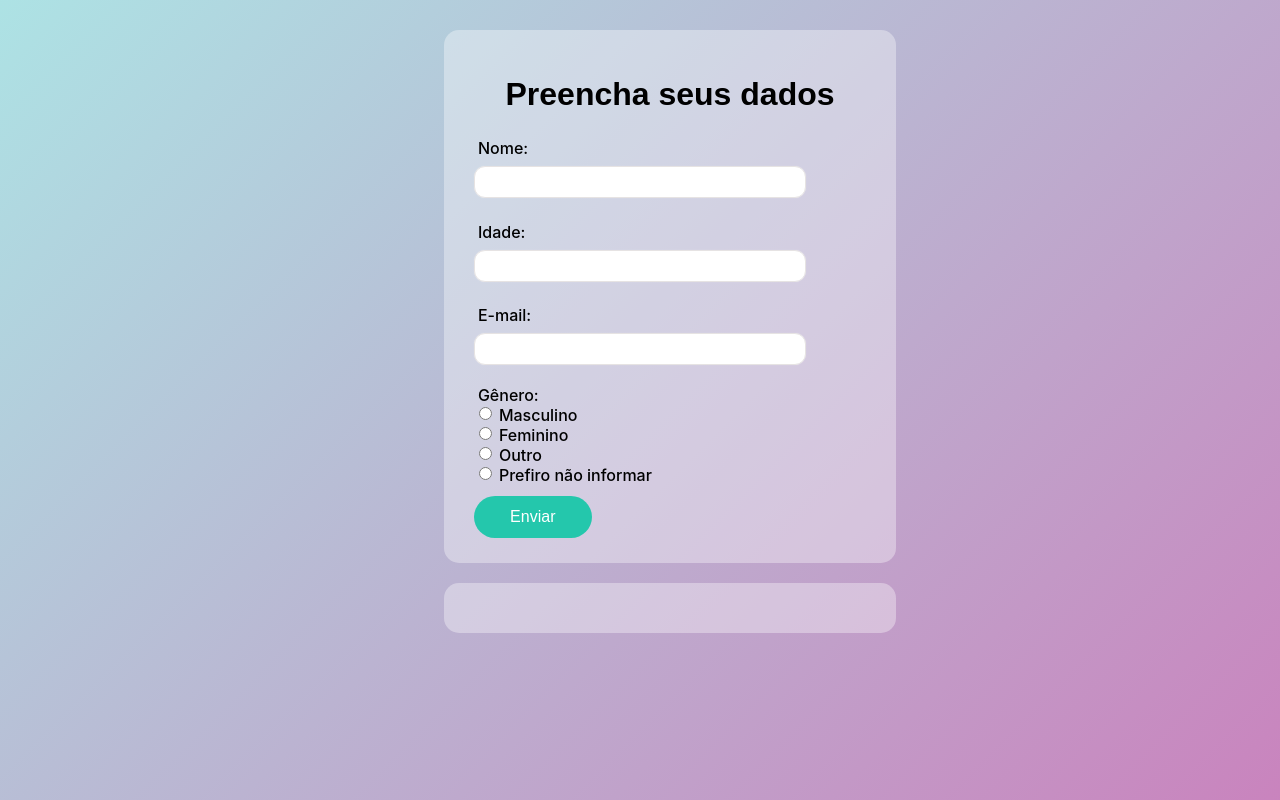
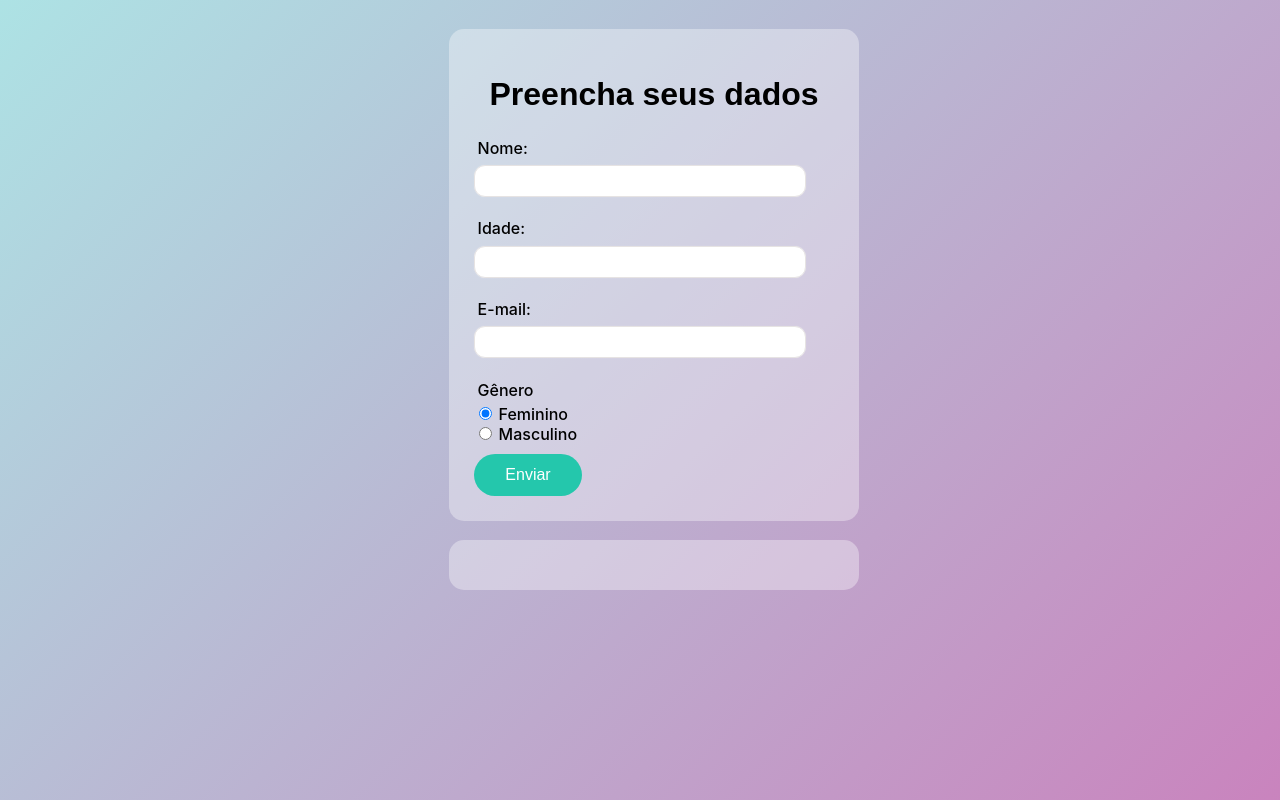
Before and after one commit to casscannelle/formularioreact, a React (Create React App) app: page / in a window 1280 px wide. Built offline with nearby package versions, Linux system fonts and the light colour scheme.

Commit message:
ajuste na questão com radio button

```diff
--- a/src/App.css
+++ b/src/App.css
@@ -7,8 +7,6 @@ body {
   justify-content: space-evenly;
   flex-wrap: wrap;
   padding: 10px;
-
-
 }
 
 .form_h1, h2 {
@@ -25,11 +23,11 @@ h3 {
 
 .container-form,
 .container-answer {
-  max-width: 400px;
+  max-width: 360px;
   width: 100%;
   background: #ffffff5b;
   border-radius: 15px;
-  padding: 25px 30px;
+  padding: 25px 25px;
   margin-top: 5%;
 }
 
@@ -40,6 +38,7 @@ form {
   justify-content: space-around;
   width: 100%;
 }
+
 label {
   font-weight: 500;
   padding: 1%;
@@ -47,7 +46,7 @@ label {
 
 .form_input {
   padding: 5px;
-  margin: 1% 1% 5% 0;
+  margin: 1% 0 5% 0;
   width: 20rem;
   font-size: 14px;
   line-height: 20px;
--- a/src/components/Radio/radio.css
+++ /dev/null
@@ -1,60 +0,0 @@
-[type="radio"]:checked,
-[type="radio"]:not(:checked) {
-    position: absolute;
-    left: -9999px;
-}
-
-[type="radio"]:checked + label,
-[type="radio"]:not(:checked) + label {
-    position: relative;
-    padding-left: 28px;
-    cursor: pointer;
-    line-height: 22px;
-    display: inline-block;
-    color: #000000;
-    font-weight: 400;
-}
-
-[type="radio"]:checked + label:before,
-[type="radio"]:not(:checked) + label:before {
-    content: '';
-    position: absolute;
-    left: 0;
-    top: 4px;
-    width: 18px;
-    height: 18px;
-    border: 1px solid #ddd;
-    border-radius: 100%;
-    background: #fff;
-}
-
-[type="radio"]:checked + label:after,
-[type="radio"]:not(:checked) + label:after {
-    content: '';
-    width: 12px;
-    height: 12px;
-    background: #7d90f8;
-    position: absolute;
-    top: 4px;
-    left: 4px;
-    border-radius: 100%;
-    -webkit-transition: all 0.2s ease;
-    transition: all 0.2s ease;
-}
-
-[type="radio"]:not(:checked) + label:after {
-    opacity: 0;
-    -webkit-transform: scale(0);
-    transform: scale(0);
-}
-
-[type="radio"]:checked + label:after {
-    opacity: 1;
-    -webkit-transform: scale(1);
-    transform: scale(1);
-}
-
-[type="radio"]:checked + label,
-[type="radio"]:not(:checked) + label {
-    font-weight: 300;
-}
--- a/src/components/Radio/radio.js
+++ /dev/null
@@ -1,34 +0,0 @@
-import React from 'react';
-
-const GenderFormItem = ({ selectedOption, onOptionChange }) => {
-  const genderOptions = [
-    { label: 'Masculino', value: 'Masculino' },
-    { label: 'Feminino', value: 'Feminino' },
-    { label: 'Outro', value: 'Outro' },
-    { label: 'Prefiro não informar', value: 'Não Informado' },
-  ];
-
-
-
-  return (
-    <div>
-      <label>Gênero:</label>
-      <div>
-        {genderOptions.map((option) => (
-          <div key={option.value}>
-            <input
-              type='radio'
-              id={option.value}
-              value={option.value}
-              checked={selectedOption === option.value}
-              onChange={() => onOptionChange(option.value)}
-            />
-            <label htmlFor={option.value}>{option.label}</label>
-          </div>
-        ))}
-      </div>
-    </div>
-  );
-};
-
-export default GenderFormItem;
--- a/src/components/form/form.js
+++ b/src/components/form/form.js
@@ -1,14 +1,13 @@
 import { useState } from 'react';
-import GenderFormItem from '../Radio/radio';
 
 function Form() {
-  const [inputValue, setInputValue] = useState({ nome: '', email: '', idade: ''});
-  const [gender, setGender] = useState('');
+  const [inputValue, setInputValue] = useState({ nome: '', email: '', idade: '', gender: 'Feminino'});
   const [showAnswers, setshowAnswers] = useState(false);
 
   const handleChange = (event) => {
     const { name, value } = event.target;
     setInputValue((prevInputValue) => ({ ...prevInputValue, [name]: value }));
+    setshowAnswers(false);
   };
 
   const handleSubmit = (event) => {
@@ -21,23 +20,26 @@ function Form() {
     setshowAnswers(false);
   }
 
-  const handleGenderChange = (selectedGender) => {
-    setGender(selectedGender);
-  };
-
-
   return (
     <>
     <div className='container-form'>
       <form>
         <h1 className='form_h1'>Preencha seus dados</h1>
         <label>Nome:</label>
-        <input className='form_input' type="text" name="nome" value={inputValue.nome} onChange={handleChange} minlength="3" required={true} />
+        <input className='form_input' type="text" name="nome" value={inputValue.nome} onChange={handleChange} minlength="3" />
         <label>Idade:</label>
-        <input className='form_input' type="number" name="idade" value={inputValue.idade} onChange={handleChange} min="0" required={true} />
+        <input className='form_input' type="number" name="idade" value={inputValue.idade} onChange={handleChange} min="0" />
         <label>E-mail:</label>
-        <input className='form_input' type="email" name="email" value={inputValue.email} onChange={handleChange} required={true} />
-        <GenderFormItem selectedOption={gender} onOptionChange={handleGenderChange} />
+        <input className='form_input' type="email" name="email" value={inputValue.email} onChange={handleChange} />
+        <label>Gênero</label>
+        <div>
+          <input type='radio' name="gender" value="Feminino" id="feminino" checked={inputValue.gender === "Feminino"} onChange={handleChange} />
+          <label htmlFor="feminino">Feminino</label>
+        </div>
+        <div>
+          <input type='radio' name="gender" value="Masculino" id="masculino" checked={inputValue.gender === "Masculino"} onChange={handleChange} />
+          <label htmlFor="masculino">Masculino</label>
+        </div>
         <button className='btn' type="submit" onClick={handleSubmit}>Enviar</button>
       </form>
       </div>
@@ -56,7 +58,7 @@ function Form() {
             <h3>E-mail:</h3> {inputValue.email}
           </p>
           <p>
-            <h3>Gênero:</h3> {gender}
+            <h3>Gênero:</h3> {inputValue.gender}
           </p>
           <button className='btn' onClick={hideAnswers}>Limpar</button>
         </div>
```
